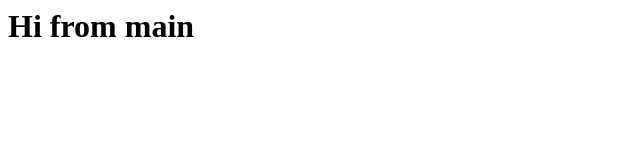
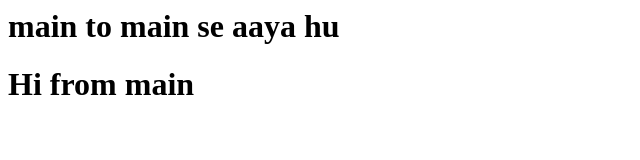
Before and after one commit to Codes0nFire/git_test, a plain HTML site: page index.html in a window 1280 px wide. Shown: the whole page, without its empty margins (0-640 px from the left). Drawn offline with Linux system fonts and the light colour scheme.

Commit message:
hello bolo

```diff
--- a/index.html
+++ b/index.html
@@ -2,6 +2,6 @@
 
 
 
-
+<h1>main to main se aaya hu</h1>
 
 <h1>Hi from main</h1>
```
